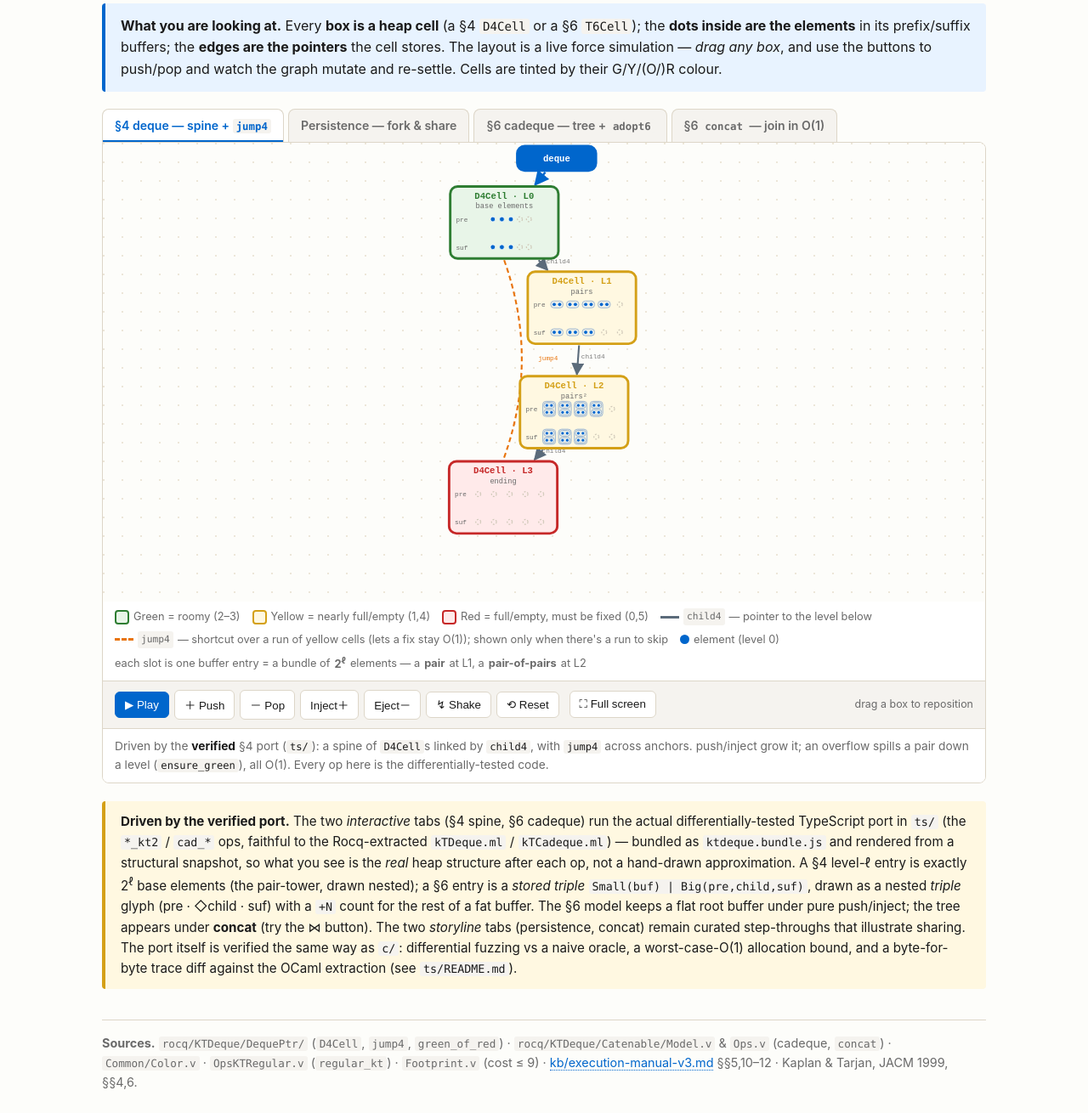
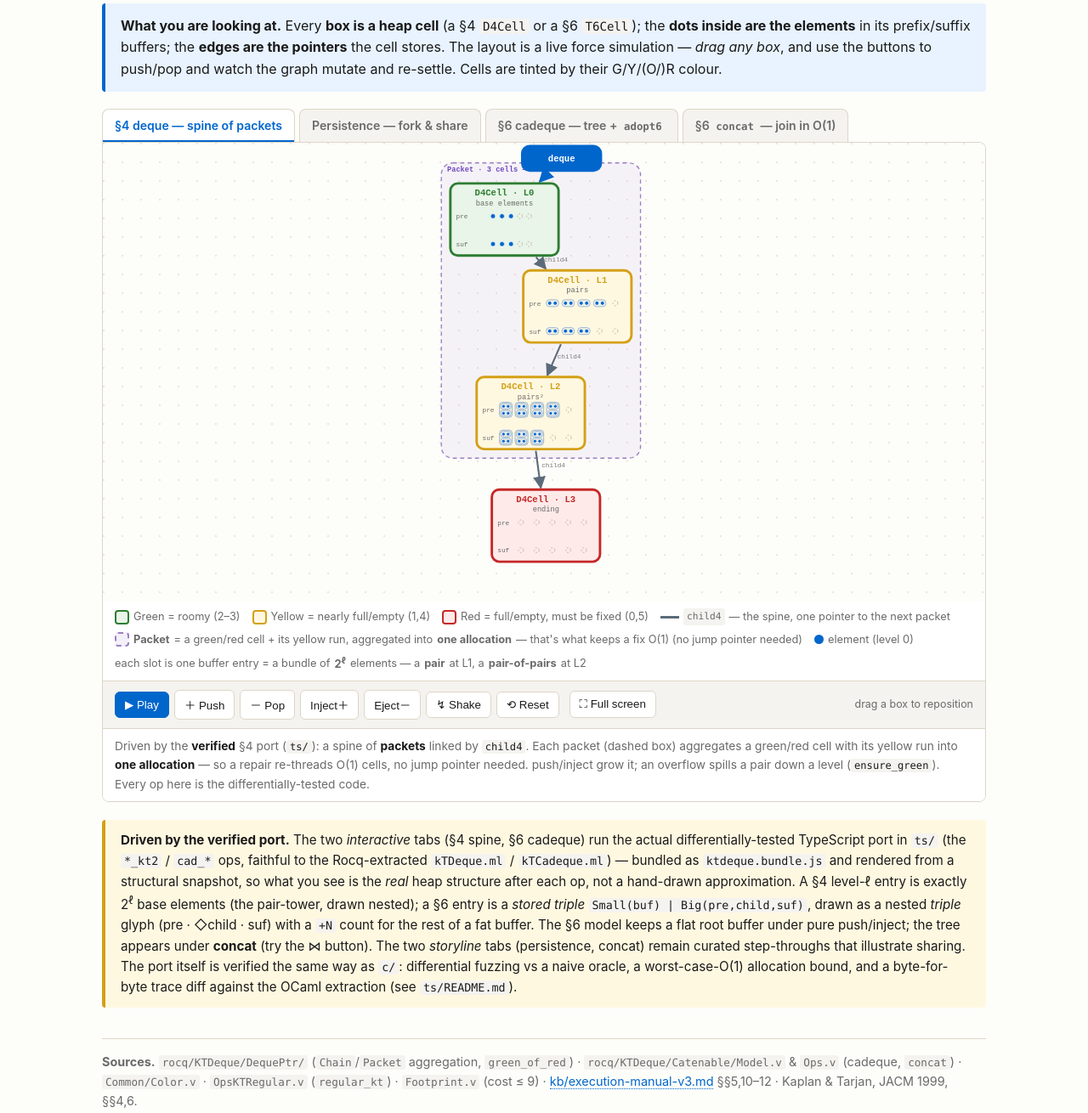
Before and after one commit to yurug/kaplan2, a plain HTML site: page kb/memory-graph.html in a window 1280 px wide. Shown: the part 140-1450 px from the top of the page at 85% size. Drawn offline with Linux system fonts and the light colour scheme.

Commit message:
viz: §4 — show packet aggregation (the real mechanism), drop synthesized jump4
The §4 implementation has no jump4 pointer (D4Cell.jump4 is "currently unused";
the kt2 ops and the C link never follow it; the verified port has no jump field).
The actual mechanism is PACKET AGGREGATION: a packet aggregates a green/red
anchor together with its run of yellow cells into one allocation, and the spine
(child4 / tail) links packets — so a repair re-threads O(1) cells without a jump
pointer.

So the synthesized jump4 edges were a concept, not faithful to the code the viz
runs.  Replaced them with the real thing: cells are grouped by packet and the
force engine draws a dashed enclosure around any packet with >1 cell ("Packet ·
N cells = 1 alloc").  Relabelled the tab ("spine of packets"), the legend, the
caption, and the source line accordingly.  child4 stays as the spine.

Co-Authored-By: Claude Opus 4.8 <noreply@anthropic.com>

```diff
--- a/kb/memory-graph.html
+++ b/kb/memory-graph.html
@@ -95,6 +95,9 @@
   .lin { width:22px; border-top:3px solid; display:inline-block; }
   .lin.dash { border-top-style:dashed; }
   .ic { width:11px; height:11px; border-radius:50%; display:inline-block; }
+  /* a Packet encloses a green/red cell + its run of yellow cells = one allocation */
+  .pkt-hull { fill:rgba(112,72,192,.06); stroke:#9b7fc0; stroke-width:1.4; stroke-dasharray:5 4; }
+  .pkt-lab  { font:600 9px "SF Mono",monospace; fill:#7048c0; }
   .bar { display:flex; flex-wrap:wrap; gap:6px; align-items:center;
          padding:10px 14px; border-top:1px solid var(--rule); background:var(--code-bg); }
   button { font:600 .83em/1 inherit; padding:7px 11px; border-radius:6px;
@@ -127,7 +130,7 @@ re-settle. Cells are tinted by their G/Y/(O/)R colour.
 </div>
 
 <div class="tabs">
-  <div class="tab active" data-scene="s4">§4 deque — spine + <code>jump4</code></div>
+  <div class="tab active" data-scene="s4">§4 deque — spine of packets</div>
   <div class="tab" data-scene="persist">Persistence — fork &amp; share</div>
   <div class="tab" data-scene="s6">§6 cadeque — tree + <code>adopt6</code></div>
   <div class="tab" data-scene="concat">§6 <code>concat</code> — join in O(1)</div>
@@ -140,8 +143,8 @@ re-settle. Cells are tinted by their G/Y/(O/)R colour.
     <span class="it"><span class="sw" style="border-color:var(--green-bd);background:var(--green-bg)"></span>Green = roomy (2–3)</span>
     <span class="it"><span class="sw" style="border-color:var(--yellow-bd);background:var(--yellow-bg)"></span>Yellow = nearly full/empty (1,4)</span>
     <span class="it"><span class="sw" style="border-color:var(--red-bd);background:var(--red-bg)"></span>Red = full/empty, must be fixed (0,5)</span>
-    <span class="it"><span class="lin" style="border-color:#5b6b7a"></span><code>child4</code> — pointer to the level below</span>
-    <span class="it"><span class="lin dash" style="border-color:var(--orange-bd)"></span><code>jump4</code> — shortcut over a run of yellow cells (lets a fix stay O(1)); shown only when there's a run to skip</span>
+    <span class="it"><span class="lin" style="border-color:#5b6b7a"></span><code>child4</code> — the spine, one pointer to the next packet</span>
+    <span class="it"><span class="sw" style="border-color:#9b7fc0;background:rgba(112,72,192,.08);border-style:dashed"></span><b>Packet</b> = a green/red cell + its yellow run, aggregated into <b>one allocation</b> — that's what keeps a fix O(1) (no jump pointer needed)</span>
     <span class="it"><span class="ic" style="background:var(--accent)"></span>element (level 0)</span>
     <span class="it">each slot is one buffer entry = a bundle of <b>2<sup>ℓ</sup></b> elements — a <b>pair</b> at L1, a <b>pair-of-pairs</b> at L2</span>
   </div>
@@ -243,7 +246,7 @@ against the OCaml extraction (see <code>ts/README.md</code>).
 </div>
 
 <footer><strong>Sources.</strong>
-<code>rocq/KTDeque/DequePtr/</code> (<code>D4Cell</code>, <code>jump4</code>, <code>green_of_red</code>) ·
+<code>rocq/KTDeque/DequePtr/</code> (<code>Chain</code>/<code>Packet</code> aggregation, <code>green_of_red</code>) ·
 <code>rocq/KTDeque/Catenable/Model.v</code> &amp; <code>Ops.v</code> (cadeque, <code>concat</code>) ·
 <code>Common/Color.v</code> · <code>OpsKTRegular.v</code> (<code>regular_kt</code>) ·
 <code>Footprint.v</code> (cost ≤ 9) ·
@@ -278,16 +281,24 @@ class ForceGraph {
     this.svg=svg; this.opts=opts; this.W=960; this.H=560;
     this.tall=(opts.id==="s4"||opts.id==="persist");
     this.base=66; this.gap=this.tall?132:118;
-    this.edgeLayer=el("g"); this.nodeLayer=el("g"); svg.append(this.edgeLayer,this.nodeLayer);
+    this.groupLayer=el("g"); this.edgeLayer=el("g"); this.nodeLayer=el("g");
+    svg.append(this.groupLayer,this.edgeLayer,this.nodeLayer);
     addDefs(svg,opts.id);
-    this.nodes=[]; this.edges=[]; this.alpha=1; this.running=false; this.drag=null;
+    this.nodes=[]; this.edges=[]; this.groups=[]; this.alpha=1; this.running=false; this.drag=null;
     this.bufCap=opts.bufCap||5; this._raf=()=>this.frame(); this._bindDrag();
   }
   byId(id){return this.nodes.find(n=>n.id===id);}
   transition(nodes,edges){
     const old={}; this.nodes.forEach(n=>old[n.id]={x:n.x,y:n.y,vx:n.vx,vy:n.vy});
-    this.edgeLayer.replaceChildren(); this.nodeLayer.replaceChildren();
+    this.groupLayer.replaceChildren(); this.edgeLayer.replaceChildren(); this.nodeLayer.replaceChildren();
     this.nodes=nodes; this.edges=edges;
+    // packet enclosures: nodes sharing a `pkt` group with ≥2 members = one allocation
+    const byPkt={}; nodes.forEach(n=>{ if(n.pkt!=null)(byPkt[n.pkt]=byPkt[n.pkt]||[]).push(n); });
+    this.groups=[];
+    Object.values(byPkt).forEach(members=>{ if(members.length<2)return;
+      const rect=el("rect",{class:"pkt-hull",rx:14}), lab=el("text",{class:"pkt-lab"});
+      lab.textContent="Packet · "+members.length+" cells = 1 alloc";
+      this.groupLayer.append(rect,lab); this.groups.push({members,rect,lab}); });
     nodes.forEach(n=>{
       n.w=n.w||(n.kind==="root"?96:(this.opts.id==="s6"||this.opts.id==="concat")?168:132);
       n.h=n.h||(n.kind==="root"?30:(this.tall?88:78));
@@ -425,6 +436,15 @@ class ForceGraph {
   }
   render(){
     for(const n of this.nodes) n.dom.g.setAttribute("transform",`translate(${n.x},${n.y})`);
+    for(const grp of this.groups){
+      let x0=1e9,y0=1e9,x1=-1e9,y1=-1e9;
+      for(const n of grp.members){ x0=Math.min(x0,n.x-n.w/2); y0=Math.min(y0,n.y-n.h/2);
+        x1=Math.max(x1,n.x+n.w/2); y1=Math.max(y1,n.y+n.h/2); }
+      const pad=11, top=14;
+      grp.rect.setAttribute("x",x0-pad); grp.rect.setAttribute("y",y0-pad-top);
+      grp.rect.setAttribute("width",x1-x0+2*pad); grp.rect.setAttribute("height",y1-y0+2*pad+top);
+      grp.lab.setAttribute("x",x0-pad+7); grp.lab.setAttribute("y",y0-pad-top+11);
+    }
     for(const e of this.edges){const a=e.a,b=e.b; if(!a||!b)continue;
       const kc=e.kind==="tail"?"child":e.kind;
       const p=this._trim(a,b),q=this._trim(b,a);
@@ -530,21 +550,18 @@ function nodes4(snap){
   const cells=snap.cells;
   const nodes=[{id:"root",kind:"root",title:"deque",level:-0.55,bias:0,seed:9}];
   const edges=[];
+  // A Packet aggregates a green/red anchor + its run of yellow cells into ONE
+  // allocation — the real mechanism; there is no jump4 pointer.  Tag each cell
+  // with its packet (a new one starts at each ChainCons anchor / the ending);
+  // the engine encloses any packet with >1 cell.  child4 = the spine pointer.
+  let pkt=-1;
   cells.forEach((c,i)=>{
+    if(c.anchor) pkt++;
     nodes.push({id:c.id,level:c.depth,title:"D4Cell · L"+c.depth,sub:c.ending?"ending":sub(c.depth),
-                color:c.color,pre:c.pre,suf:c.suf,seed:i});
+                color:c.color,pre:c.pre,suf:c.suf,seed:i,pkt});
     edges.push(i===0?{from:"root",to:c.id,kind:"root",rest:92}
                     :{from:cells[i-1].id,to:c.id,kind:"child",label:"child4",rest:140});
   });
-  // jump4 = from a non-yellow cell to the nearest NON-YELLOW cell strictly below
-  // it (green or red), skipping the run of yellow cells in between.  Drawn only
-  // when it actually skips ≥1 yellow cell, and never to a yellow cell.
-  for(let i=0;i<cells.length;i++){
-    if(cells[i].color==="yellow") continue;
-    let j=i+1; while(j<cells.length && cells[j].color==="yellow") j++;
-    if(j<cells.length && j>i+1)
-      edges.push({from:cells[i].id,to:cells[j].id,kind:"jump",label:"jump4",rest:235});
-  }
   return {nodes,edges};
 }
 function nodes6(snap){
@@ -599,7 +616,7 @@ function FRAMES_concat(){return[
     T6("Ac","Only triple (green tail)","only",8,8,{level:2,bias:-0.3,badge:"repair site (green)"})],
   edges:[{from:"root",to:"A",kind:"root"},{from:"A",to:"Ab",kind:"child",label:"one6"},
     {from:"Ab",to:"Ac",kind:"child",label:"one6"},{from:"A",to:"Ac",kind:"adopt",label:"adopt6"}],
-  caption:"<b>A §6 cadeque is a tree of triples.</b> A <code>CSingle</code> chain: an <code>Only</code> head, a Yellow <code>Left</code> (the preferred path / Packet), a Green tail. <code>adopt6</code> shortcuts to the repair site — like <code>jump4</code> in §4. <b>Orange</b> is the four-colour second cushion."},
+  caption:"<b>A §6 cadeque is a tree of triples.</b> A <code>CSingle</code> chain: an <code>Only</code> head, a Yellow <code>Left</code> (the preferred path / Packet), a Green tail. <b>Orange</b> is the four-colour second cushion."},
  {nodes:[T6("A","q1 (Only)","only",7,8,{level:0,bias:-1.3}),
     T6("B","q2 (Only)","only",8,7,{level:0,bias:1.3}),
     {id:"r1",kind:"root",title:"q1",level:-0.55,bias:-1.3,seed:7},
@@ -638,12 +655,12 @@ function wirePort(id,playSeq){
   const capEl=document.getElementById("cap-"+id);
   const is4=(id==="s4");
   const defCap=is4
-    ? "Driven by the <b>verified</b> §4 port (<code>ts/</code>): a spine of <code>D4Cell</code>s linked by <code>child4</code>, with <code>jump4</code> across anchors. push/inject grow it; an overflow spills a pair down a level (<code>ensure_green</code>), all O(1). Every op here is the differentially-tested code."
+    ? "Driven by the <b>verified</b> §4 port (<code>ts/</code>): a spine of <b>packets</b> linked by <code>child4</code>. Each packet (dashed box) aggregates a green/red cell with its yellow run into <b>one allocation</b> — so a repair re-threads O(1) cells, no jump pointer needed. push/inject grow it; an overflow spills a pair down a level (<code>ensure_green</code>). Every op here is the differentially-tested code."
     : "Driven by the <b>verified</b> §6 port: a tree of stored-triple triples. push/inject grow the root buffer; <b>concat</b> joins two deques in O(1) (a <code>CPair</code>), sharing both operands — that is what builds the tree.";
   let chain,val;
   const eight=()=>{let d=K.empty6();for(let i=0;i<8;i++)d=K.push6(val++,d);return d;};
   function seed(){ val=1;
-    if(is4){ chain=K.empty4(); for(let i=0;i<48;i++) chain=K.push4(val++,chain); }  // deep enough to show a yellow run + jump4
+    if(is4){ chain=K.empty4(); for(let i=0;i<48;i++) chain=K.push4(val++,chain); }  // deep enough to show a multi-cell packet
     else { chain=K.concat6(K.concat6(eight(),eight()),K.concat6(eight(),eight())); } }
   function render(){ const s=is4?nodes4(K.snapshot4(chain)):nodes6(K.snapshot6(chain)); G.transition(s.nodes,s.edges); }
   function count(){ return is4?K.snapshot4(chain).cells.length:K.snapshot6(chain).nodes.length; }
```
